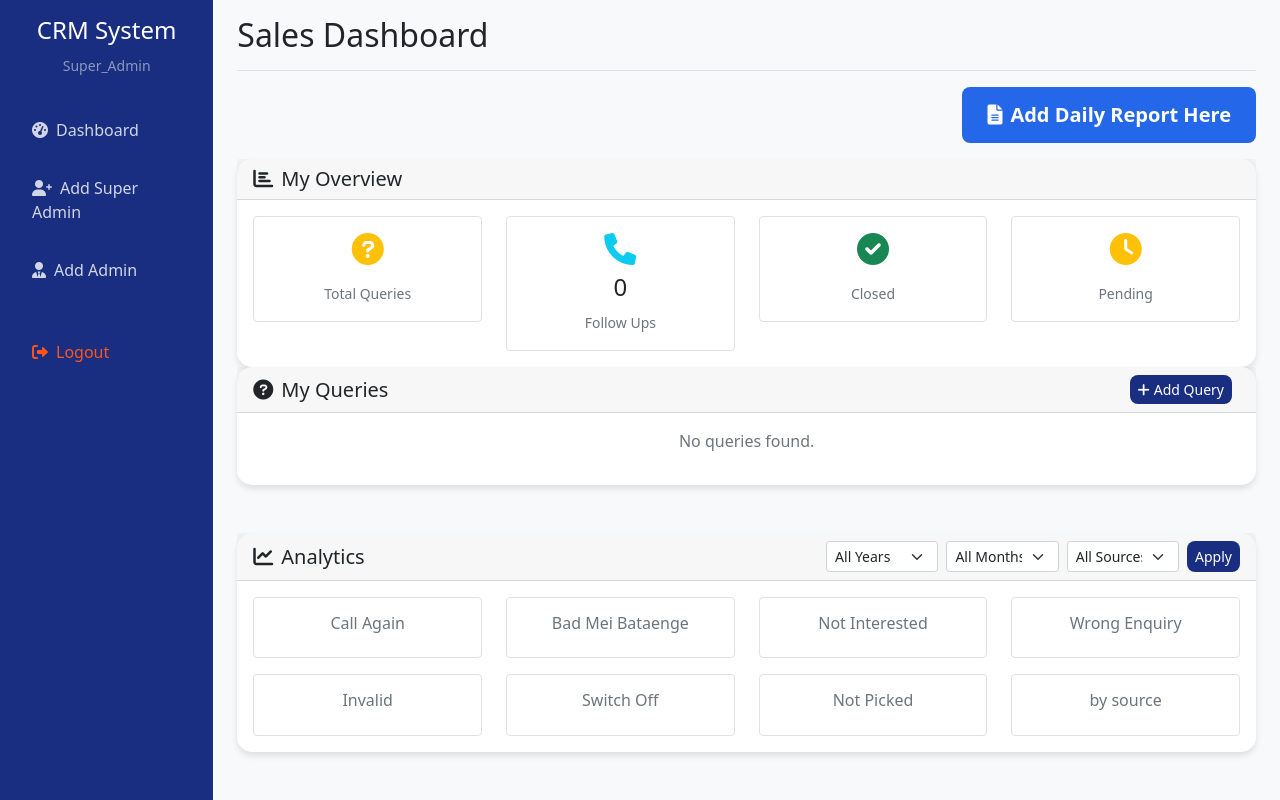
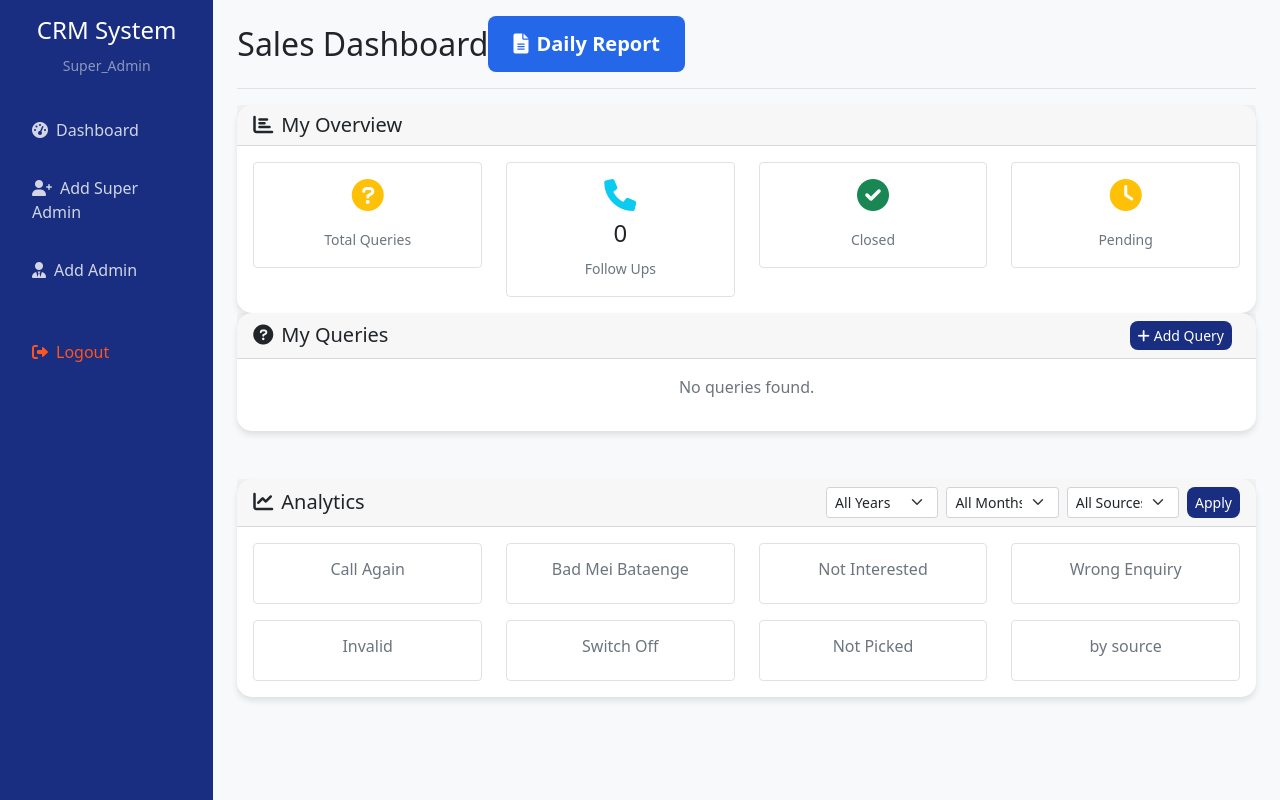
Before and after one commit to dhdev19/Generic-CRM, a Flask app: template templates/sales_dashboard.html in a window 1280 px wide. Run offline with Flask 3, Linux system fonts and the light colour scheme; the template is opened without the code that fills it, so the values that code supplies are empty; a user stored in the database is signed in; some libraries are stand-ins or nearby versions.

Commit message:
UI Update

```diff
--- a/templates/sales_dashboard.html
+++ b/templates/sales_dashboard.html
@@ -1,16 +1,16 @@
 {% extends "base.html" %}
 
 {% block title %}Sales Dashboard - CRM System{% endblock %}
-{% block page_title %}Sales Dashboard{% endblock %}
+{% block page_title %}
+    <div class="d-flex justify-content-between align-items-center w-100">
+        <span>Sales Dashboard</span>
+        <button type="button" class="btn btn-lg" id="dailyReportBtn" data-bs-toggle="modal" data-bs-target="#dailyReportModal" style="animation: colorChange 3s infinite;">
+            <i class="fas fa-file-alt me-2"></i>Daily Report
+        </button>
+    </div>
+{% endblock %}
 
 {% block content %}
-
-<!-- Daily Report Button (Top Right) -->
-<div class="d-flex justify-content-end mb-3">
-    <button type="button" class="btn btn-lg" id="dailyReportBtn" data-bs-toggle="modal" data-bs-target="#dailyReportModal" style="animation: colorChange 3s infinite;">
-        <i class="fas fa-file-alt me-2"></i>Add Daily Report Here
-    </button>
-</div>
 
 <style>
     @keyframes colorChange {
```
